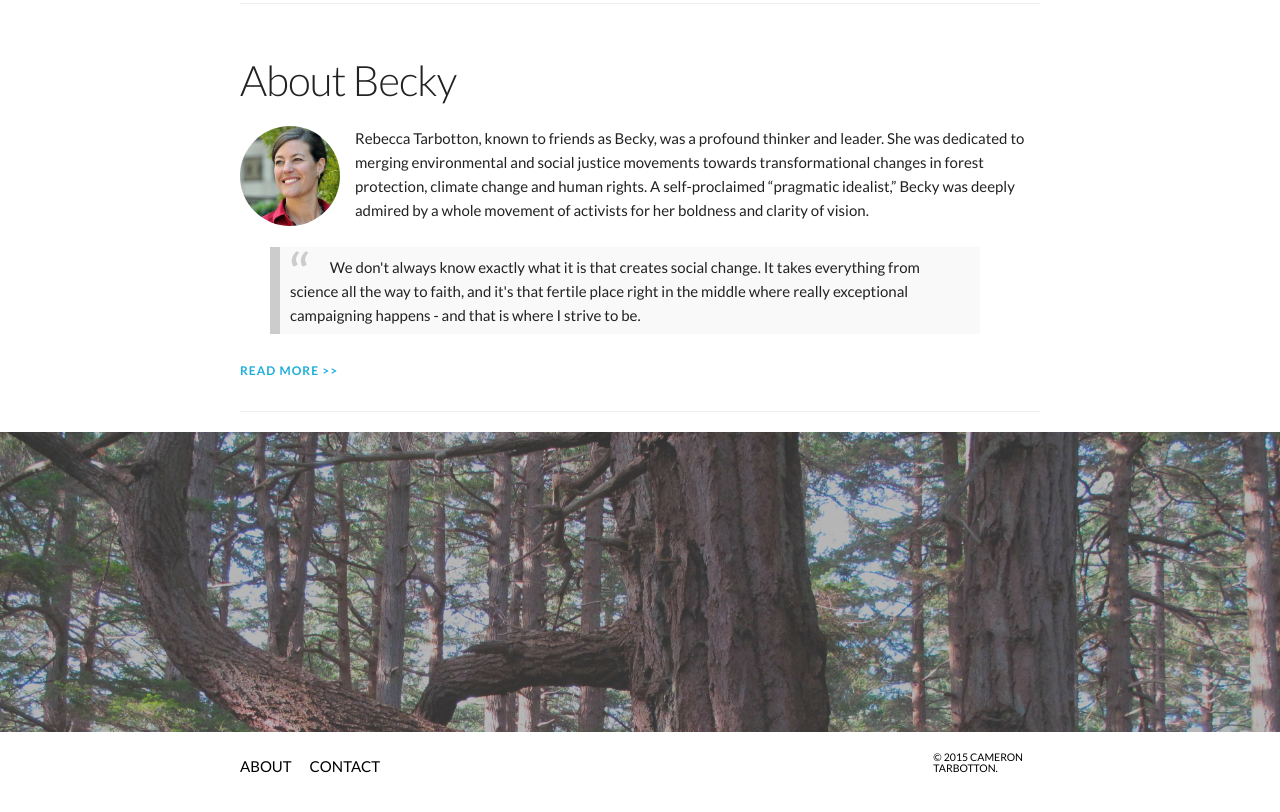
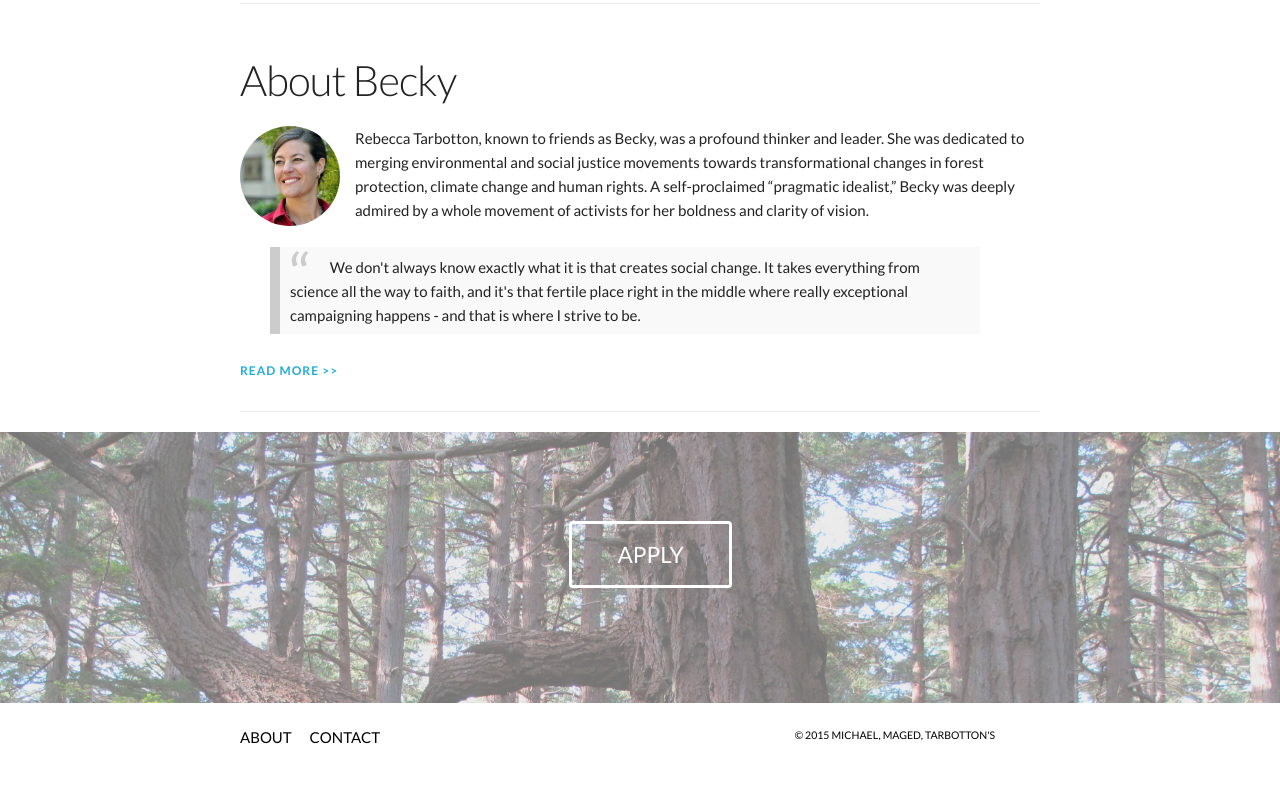
Before and after one commit to tsunamiCam/BeckyTest, a plain HTML site: page index.html in a window 1280 px wide. Shown: the part 1048-1860 px from the top of the page. After the commit the page ends 1822 px from the top, so only its background shows below. Drawn offline with nearby package versions, Linux system fonts and the light colour scheme.

Commit message:
changes to the footer

```diff
--- a/css/skeleton.css
+++ b/css/skeleton.css
@@ -653,15 +653,15 @@ body > header {
  /* Action */
  .action {
   background: linear-gradient(
-      rgba(0, 0, 0, 0.25),
-      rgba(0, 0, 0, 0.25)),
+      rgba(255, 255, 255, 0.1),
+      rgba(255, 255, 255, 0.1)),
       url('../images/helliwell2.jpg') top center no-repeat;
   background-size: cover;
-  min-height: 180px;
   width:100%;
-  padding:4em 0;
+  padding-top: 7em;
+  padding-bottom: 7em;
   text-align: center;
-  opacity: 0.8;
+  opacity: 60%;
  }
 
   .action h2 {
@@ -675,15 +675,38 @@ body > header {
  }
 
 
+
  .action .row {
   margin-top:3em;
  }
+
+.action ul li a {
+  color:#fff;
+  font-size:1.5em;
+  text-transform:uppercase;
+  text-decoration:none;
+  padding:0.75em 2em;
+  font-weight: 400;
+}
+ .action  ul li a.btn {
+  -moz-border-radius: 4px;
+  -webkit-border-radius: 4px;
+  border-radius: 4px; /* border radius */
+  border:3px solid #fff;
+ }
+ .action  ul li a.btn:hover {
+  background:#fff;
+  color:#000;
+
+ }
+
 
 
   /* Footer */
  footer {
   background:#fff;
   padding: 1em 0;
+  padding-bottom: 0;
  }
 
  footer nav ul {
@@ -712,7 +735,7 @@ body > header {
   line-height: 1;
   text-transform: uppercase;
   font-size:0.7em;
-  margin-top:0.5em;
+  margin-top:1.2em;
  }
 
 
@@ -784,6 +807,23 @@ body > header {
  }
 
 
+ /* About SCARP */
+ .about-scarp {
+  text-align: left;
+  padding:2em 0 2em;
+ }
+
+   .about-scarp img {
+  /*border-radius: 50%;*/
+  float:left;
+  display:inline;
+  margin-right:1em;
+  width: 20%;
+  height:20%;
+
+ }
+
+
 
 .dividing-line {
   border-top: 1px solid #eee;
--- a/index.html
+++ b/index.html
@@ -180,6 +180,27 @@
       <div class="dividing-line"></div>
     </div>
 
+
+
+    <!--section class="about-scarp">
+      <div class="container">
+        <div class="twelve columns">
+          <h2>SCARP</h2>
+          <img src="images/SCARP-logo.png"/>
+          <p>
+            Rebecca Tarbotton, known to friends as Becky, was a profound thinker and leader. She was dedicated to merging environmental and social justice movements towards transformational changes in forest protection, climate change and human rights. A self-proclaimed “pragmatic idealist,” Becky was deeply admired by a whole movement of activists for her boldness and clarity of vision.
+          </p>
+          <a class="readmore" href="#">Read More >></a>
+
+        </div>
+      </div>
+    </section>
+
+    <div class="container">
+      <div class="dividing-line"></div>
+    </div-->
+
+
   <section class ="action">
     <div class="container">
       <div class="ten columns offset-by-one">
@@ -192,6 +213,10 @@
           <div class="four columns omega">
            <button type="submit">Apply</button>
           </div-->
+          <ul>
+            <li><a class="btn" href="#">Apply</a></li>
+          </ul>
+
         </div>
       </div>
     </div>
@@ -203,7 +228,7 @@
   ================================================== -->
   <footer>
     <div class="container">
-      <div class="ten columns">
+      <div class="eight columns">
         <nav>
           <ul>
             <li><a href="#">About</a></li>
@@ -211,8 +236,8 @@
           </ul>
         </nav>
       </div>
-      <div class="two columns">
-          <p>&copy; 2015 Cameron Tarbotton.</p>
+      <div class="four columns">
+          <p>&copy; 2015 Michael, Maged, Tarbotton's</p>
       </div>
     </div>
   </footer>
```
